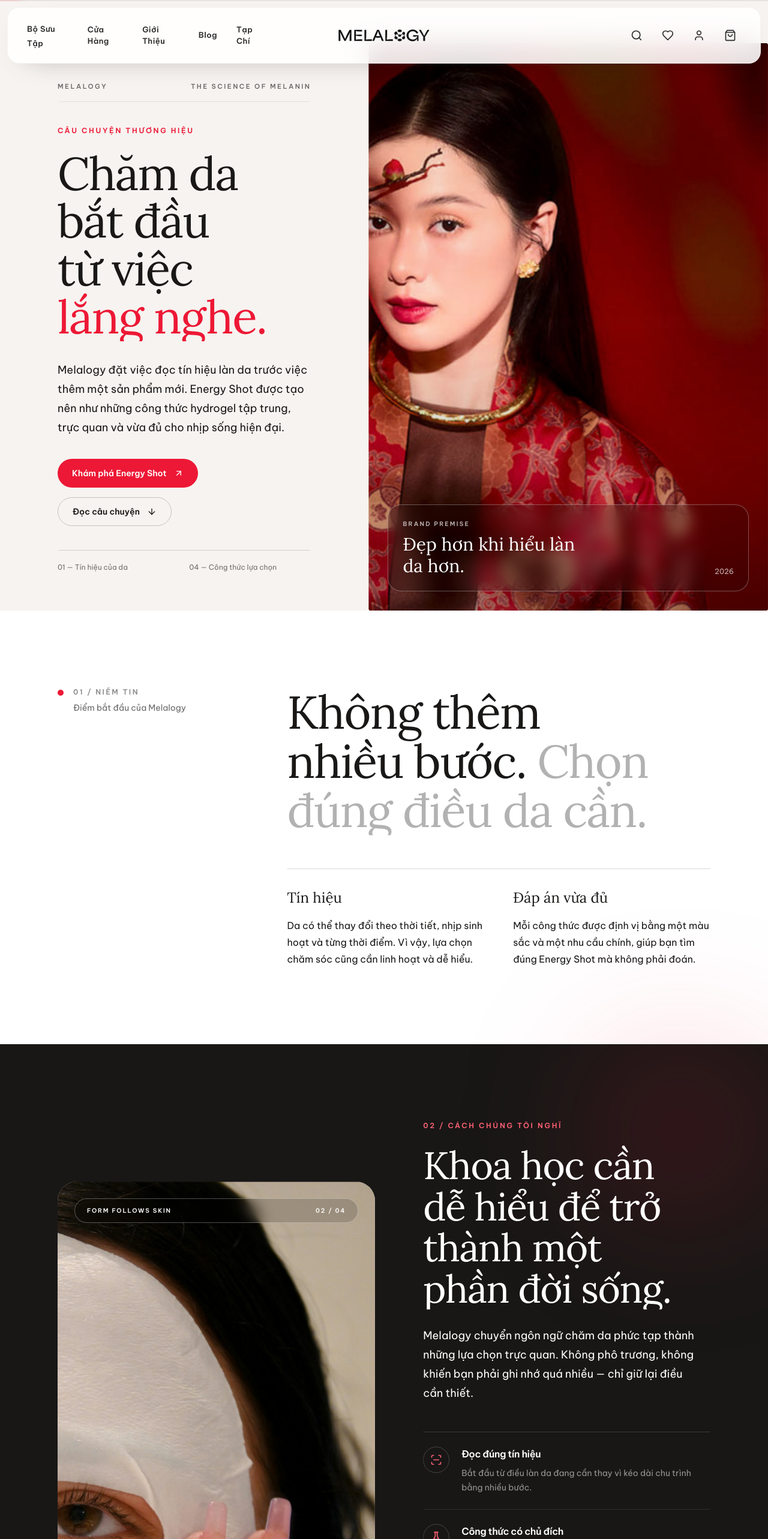
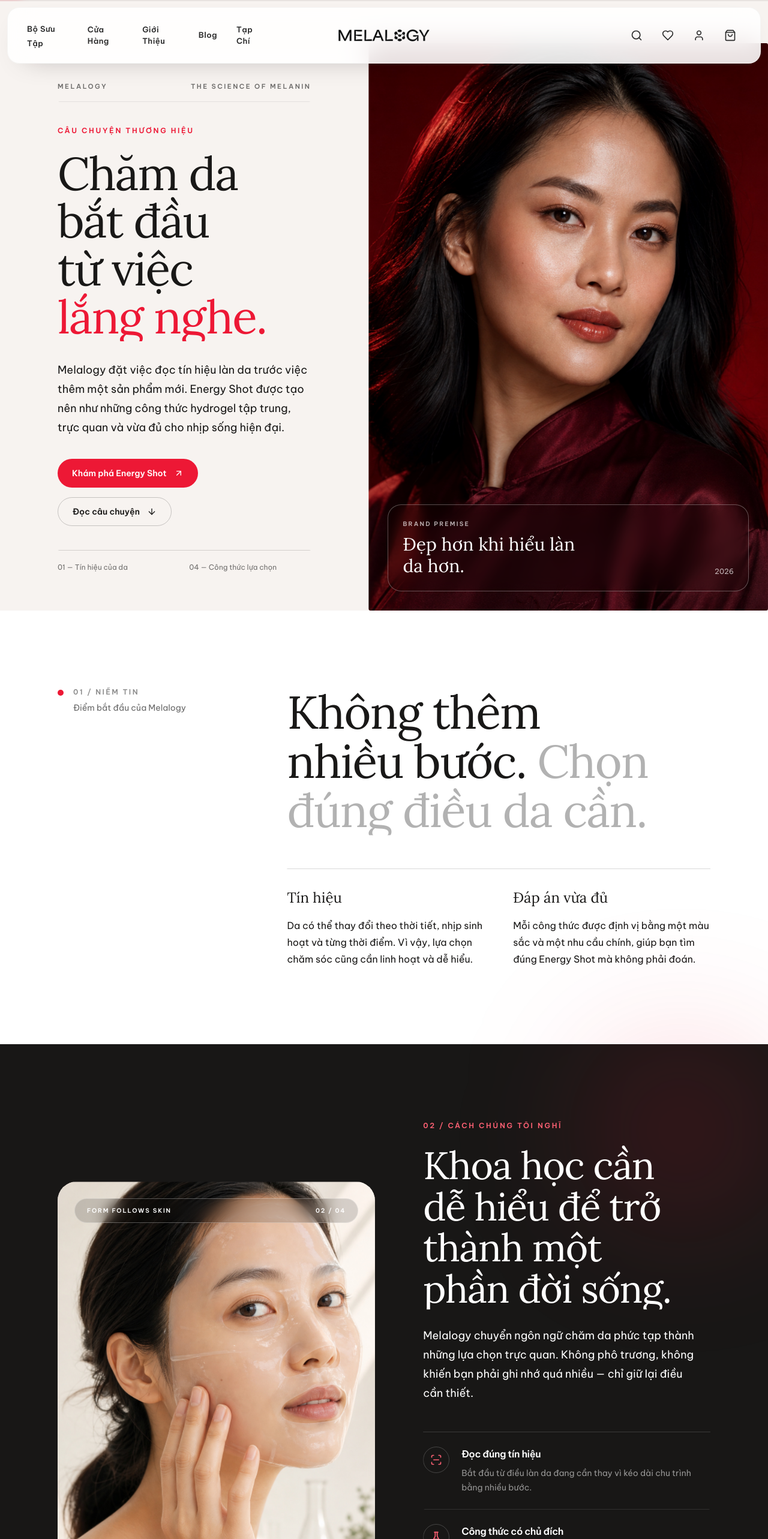
Before and after one commit to hellost3108/beauty-web-1, a Next.js app: page /about in a window 1280 px wide. Shown: the top 2566 px of the page at 60% size. Built offline with nearby package versions, Linux system fonts and the light colour scheme.

Commit message:
Replace blurred About photography

```diff
--- a/src/views/About.tsx
+++ b/src/views/About.tsx
@@ -156,8 +156,12 @@
                     <div data-reveal="scale" className="relative min-h-[68svh] overflow-hidden bg-[#c4202f] lg:min-h-0">
                         <img
                             data-parallax="10"
-                            src="/assets/li.jpg"
-                            alt="Chân dung người phụ nữ Việt trong sắc đỏ đặc trưng của Melalogy"
+                            src="/assets/about-hero-vietnamese-portrait-2026.jpg"
+                            alt="Chân dung người phụ nữ Việt với làn da tự nhiên trong sắc đỏ Melalogy"
+                            width="2244"
+                            height="2804"
+                            fetchPriority="high"
+                            decoding="async"
                             className="absolute -inset-y-[7%] left-0 h-[114%] w-full object-cover object-center"
                         />
                         <div className="absolute inset-0 bg-gradient-to-t from-black/35 via-transparent to-black/5" />
@@ -219,8 +223,12 @@
                     <div data-reveal="left" className="relative min-h-[34rem] overflow-hidden rounded-[2rem] bg-[#ded7d0] md:min-h-[44rem]">
                         <img
                             data-parallax="8"
-                            src="/assets/skincare-mask-application.jpg"
-                            alt="Trải nghiệm đắp mặt nạ hydrogel"
+                            src="/assets/about-hydrogel-ritual-2026.jpg"
+                            alt="Người phụ nữ Việt nhẹ nhàng áp mặt nạ hydrogel lên làn da"
+                            width="1944"
+                            height="3238"
+                            loading="lazy"
+                            decoding="async"
                             className="absolute -inset-y-[6%] left-0 h-[112%] w-full object-cover object-center"
                         />
                         <div className="absolute inset-x-5 top-5 flex items-center justify-between rounded-full border border-white/30 bg-black/15 px-5 py-3 font-body text-[10px] font-semibold uppercase tracking-[0.18em] backdrop-blur-md sm:inset-x-7 sm:top-7">
```
Also changed, not shown: public/assets/about-hero-vietnamese-portrait-2026.jpg (added), public/assets/about-hydrogel-ritual-2026.jpg (added).
